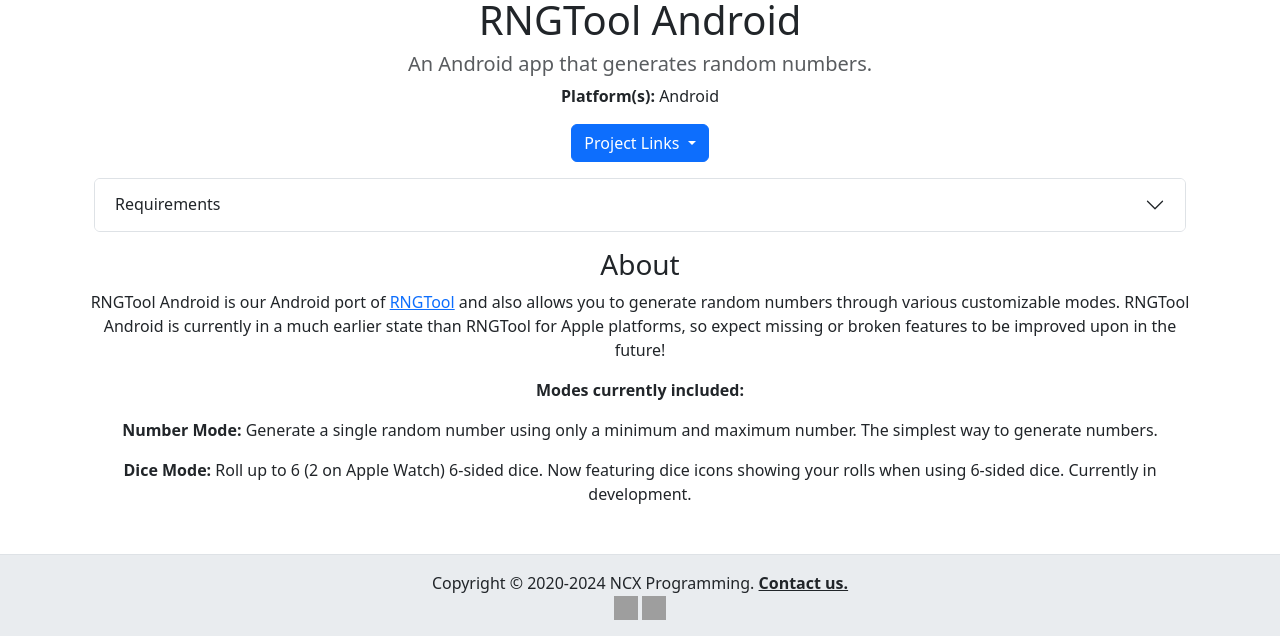
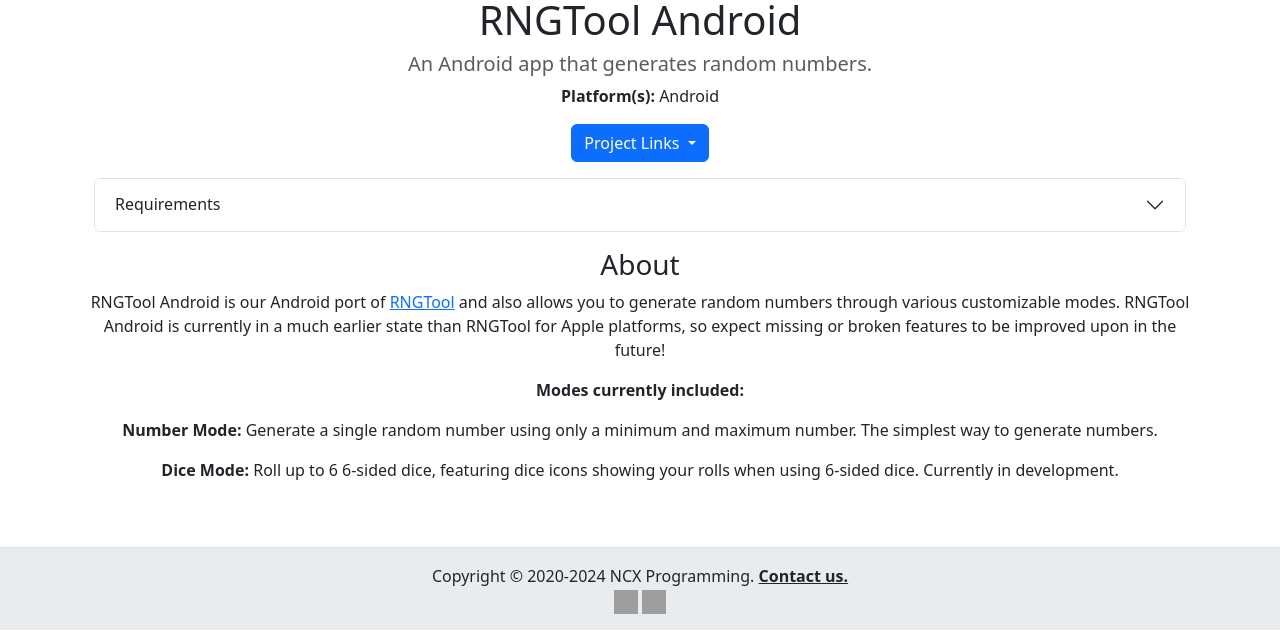
Before and after one commit to NCX-Programming/site, a Jekyll site: the page built from programs/rngtool-android.html, in a window 1280 px wide, cut to the strip 316-952 px from the top of the page. Built offline with Jekyll 4.4.1, drawn with Linux system fonts in a browser that asks for light colours; grey boxes are pictures that could not be loaded.

Commit message:
Fixed some mistakes and finally made that darn footer stay where it belongs

```diff
--- a/_includes/footer.html
+++ b/_includes/footer.html
@@ -1,4 +1,4 @@
-<footer class="bg-body-secondary text-lg-start border-top align-items-center text-center">
+<footer class="footer bg-body-secondary text-lg-start border-top align-items-center text-center" style="position: absolute; bottom: 0; width: 100%;">
     <div class="text-center p-3 align-items-center">
         Copyright &copy; 2020-<span id="footerDate"></span> NCX Programming. <a href="/contactus" class="text-reset fw-bold">Contact us.</a>
         <br>
--- a/assets/css/style.css
+++ b/assets/css/style.css
@@ -1 +1,10 @@
 @import '/assets/bootstrap/css/bootstrap.min.css';
+
+html {
+    min-height: 100%;
+    position: relative;
+}
+
+body {
+    margin: 0 0 100px;
+}
--- a/programs/rngtool-android.html
+++ b/programs/rngtool-android.html
@@ -32,4 +32,4 @@
 <p>RNGTool Android is our Android port of <a href="/programs/rngtool">RNGTool</a> and also allows you to generate random numbers through various customizable modes. RNGTool Android is currently in a much earlier state than RNGTool for Apple platforms, so expect missing or broken features to be improved upon in the future!</p>
 <p><b>Modes currently included:</b></p>
 <p><b>Number Mode:</b> Generate a single random number using only a minimum and maximum number. The simplest way to generate numbers.</p>
-<p><b>Dice Mode:</b> Roll up to 6 (2 on Apple Watch) 6-sided dice. Now featuring dice icons showing your rolls when using 6-sided dice. Currently in development.</p>
+<p><b>Dice Mode:</b> Roll up to 6 6-sided dice, featuring dice icons showing your rolls when using 6-sided dice. Currently in development.</p>
--- a/programs/rngtool-plus.html
+++ b/programs/rngtool-plus.html
@@ -22,7 +22,9 @@
             </h2>
             <div id="collapseOne" class="accordion-collapse collapse" aria-labelledby="headingOne" data-bs-parent="#accordionExample">
                 <div class="accordion-body">
-                    <p><b>Android:</b> At least Android 8.0</p>
+                    <p><b>macOS:</b> Xcode providing at least Swift 5.5, and GTK+ 4 libraries</p>
+                    <p><b>Linux:</b> At least Swift 5.5, and GTK+ 4 libraries</p>
+                    <p><b>Windows:</b> Coming soon (supports Windows in theory but not in practice yet)</p>
                 </div>
             </div>
         </div>
```
Also changed, not shown: index.html (+4 -4 lines).
